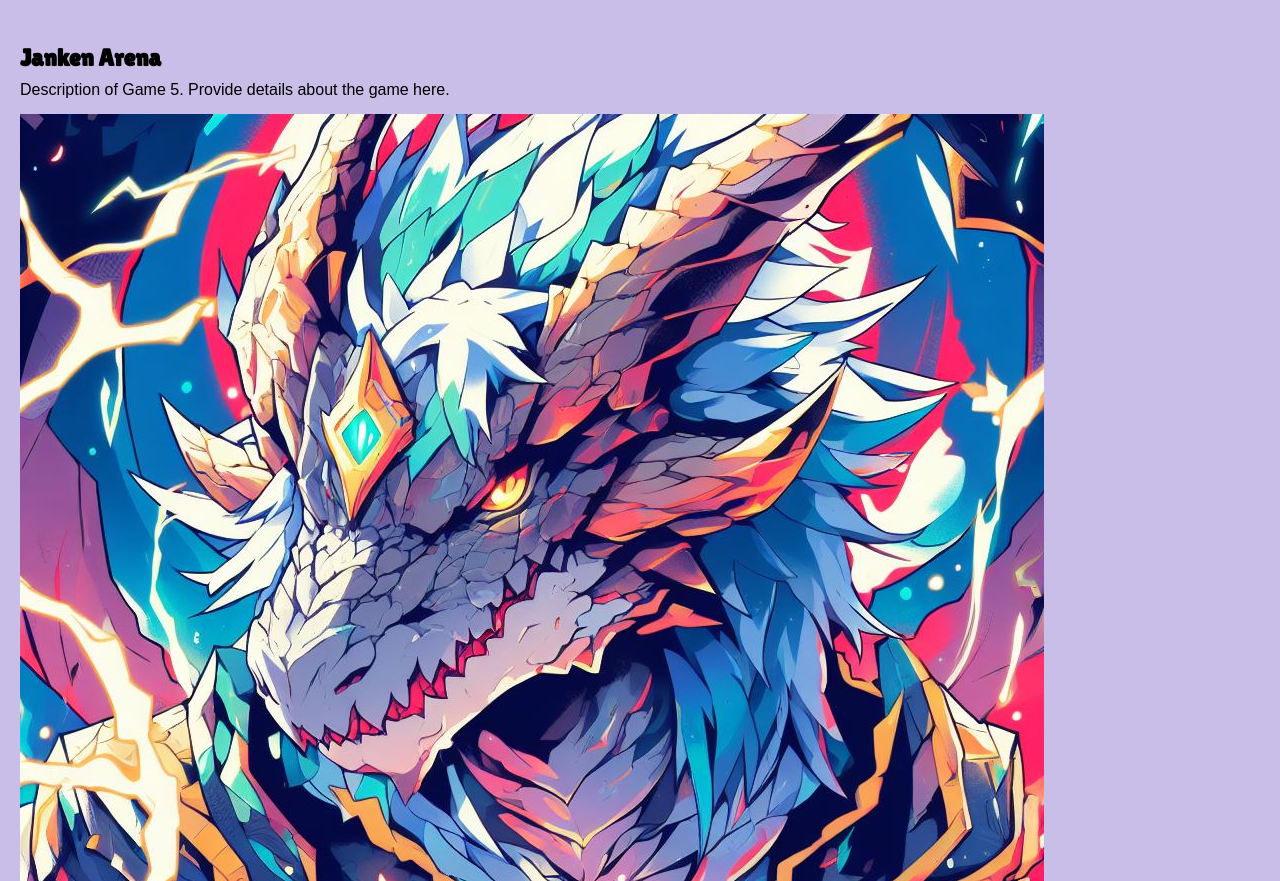
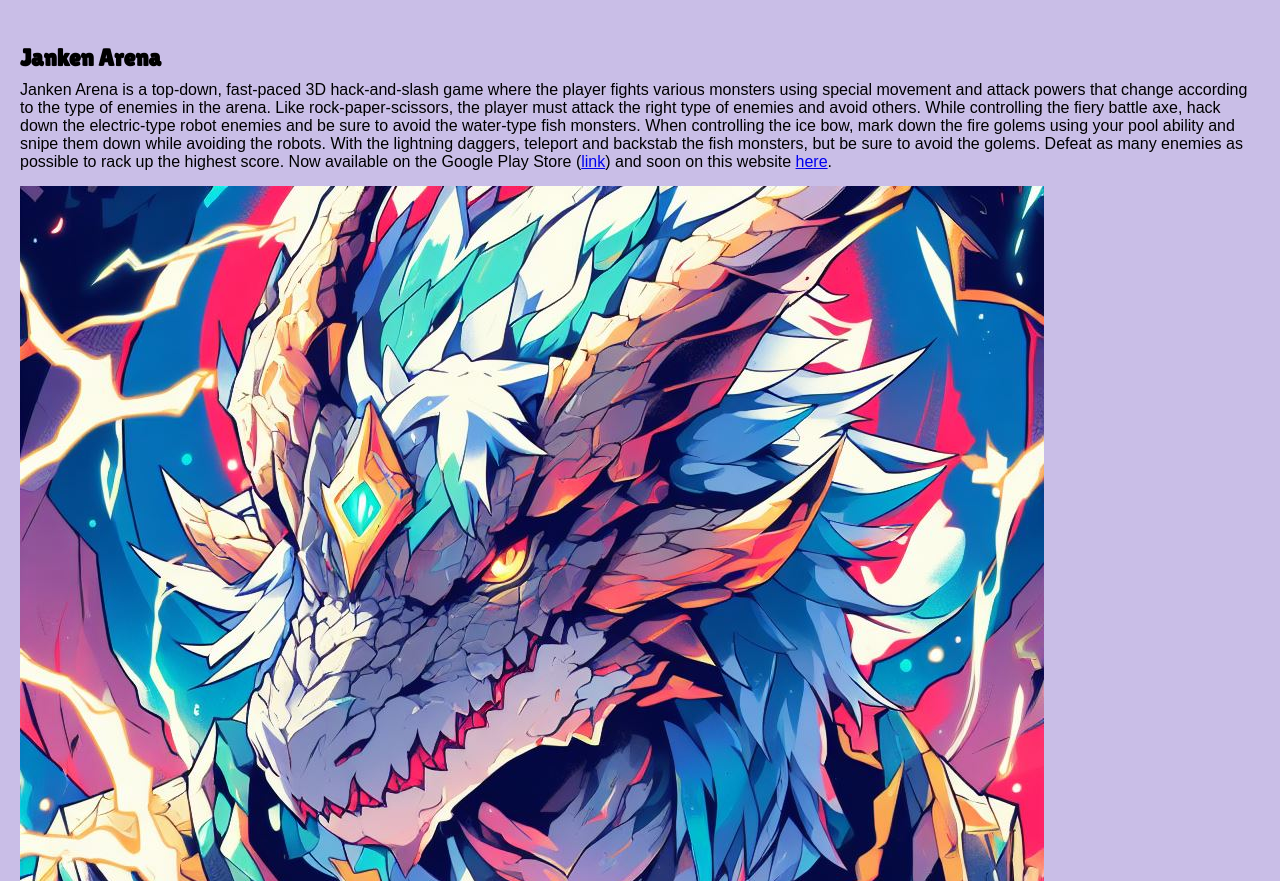
Before and after one commit to playIMMG/playIMMG.github.io, a plain HTML site: page index.html in a window 1280 px wide. Shown: the part 7233-8114 px from the top of the page. Drawn offline with Linux system fonts and the light colour scheme; a web font is replaced by a local one.

Commit message:
Update index.html

```diff
--- a/index.html
+++ b/index.html
@@ -91,10 +91,11 @@
 
 
         <section class="game-section">
-            <h2>Janken Arena</h2>
-            <p>Description of Game 5. Provide details about the game here.</p>
-            <img src="images/dragon3.jpg" alt="Game 5" class="game-image"> <!-- Add the path to your Game 5 image -->
-        </section>
+    <h2>Janken Arena</h2>
+    <p>Janken Arena is a top-down, fast-paced 3D hack-and-slash game where the player fights various monsters using special movement and attack powers that change according to the type of enemies in the arena. Like rock-paper-scissors, the player must attack the right type of enemies and avoid others. While controlling the fiery battle axe, hack down the electric-type robot enemies and be sure to avoid the water-type fish monsters. When controlling the ice bow, mark down the fire golems using your pool ability and snipe them down while avoiding the robots. With the lightning daggers, teleport and backstab the fish monsters, but be sure to avoid the golems. Defeat as many enemies as possible to rack up the highest score. Now available on the Google Play Store (<a href="https://play.google.com/store/apps/details?id=com.IMMGstudios.Jankenarena">link</a>) and soon on this website <a href="https://playIMMG.github.io/jankenarena/">here</a>.</p>
+    <img src="images/dragon3.jpg" alt="Game 5" class="game-image"> <!-- Add the path to your Game 5 image -->
+</section>
+
 
         <section class="game-section">
             <h2>Sitret</h2>
```
